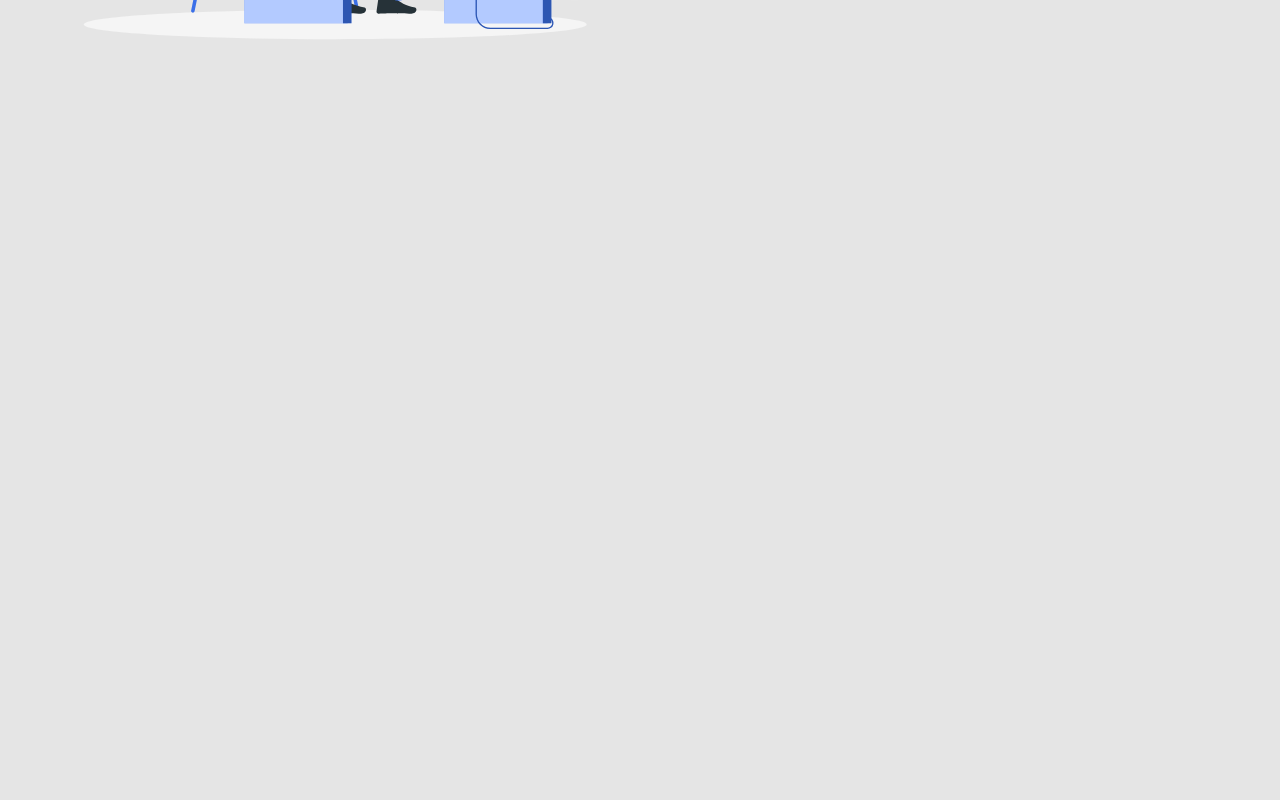
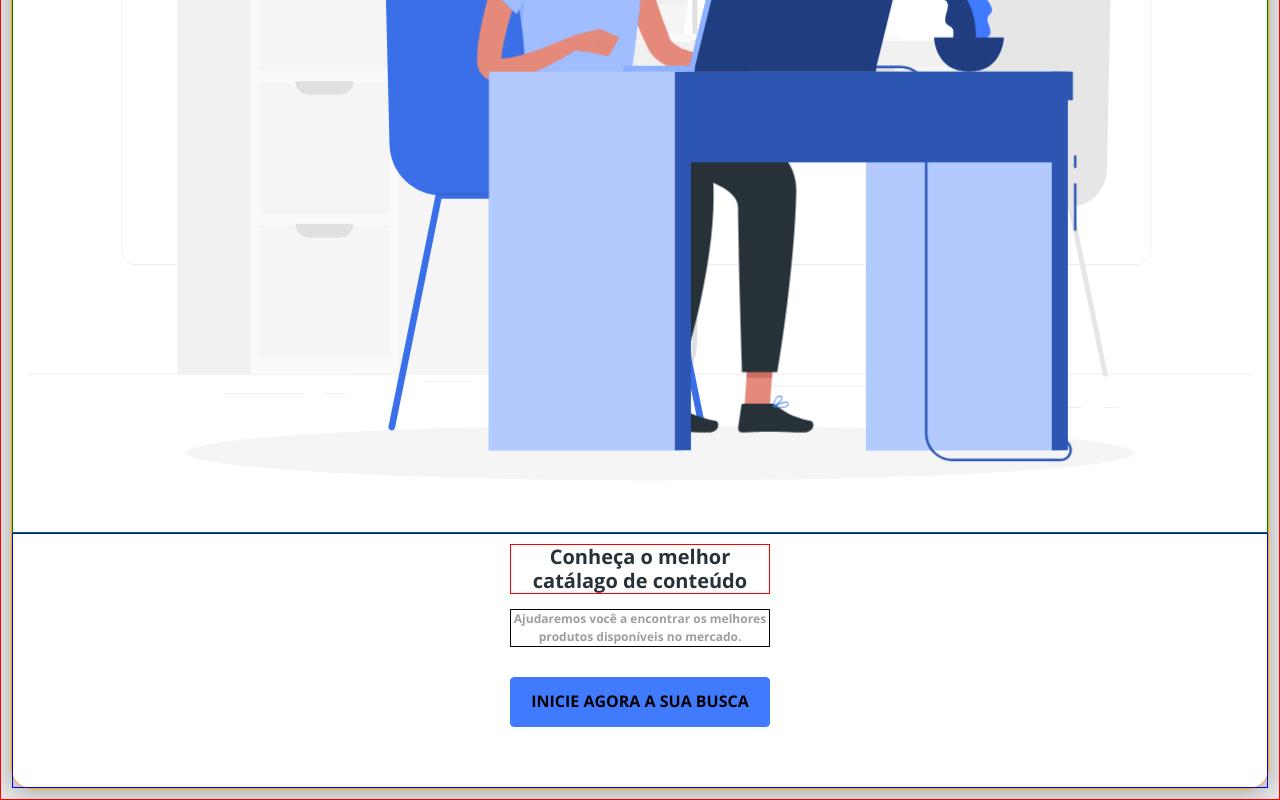
Before and after one commit to jopaulo666/dscatalog-bootcamp, a React (Create React App) app in the folder frontend/: page / in a window 1280 px wide. Shown: the part 560-1360 px from the top of the page. Before the commit the page ends 800 px from the top, so only its background shows below. Built offline with nearby package versions, Linux system fonts and the light colour scheme; the HTML template or start-up script is replaced by a standard one.

Commit message:
Finalizando o layout X-Small

```diff
--- /dev/null
+++ b/frontend/src/components/ButonIcon/index.tsx
@@ -0,0 +1,12 @@
+import './styles.css';
+
+const ButonIcon = () => {
+
+    return (
+        <button className="btn btn-primary btn-icon">
+            <h6>INICIE AGORA A SUA BUSCA</h6>
+        </button>
+    );
+}
+
+export default ButonIcon;
--- /dev/null
+++ b/frontend/src/components/ButonIcon/styles.css
@@ -0,0 +1,4 @@
+.btn-icon {
+    width: 260px;
+    height: 50px;
+}
--- a/frontend/src/pages/Home/index.tsx
+++ b/frontend/src/pages/Home/index.tsx
@@ -1,8 +1,9 @@
 import { ReactComponent as MainImage } from 'assets/images/main-image.svg';
 import Navbar from "components/Navbar";
+import './styles.css';
+import ButonIcon from 'components/ButonIcon';
 
 const Home = () => {
-
     return (
         <>
             <Navbar />
@@ -10,6 +11,8 @@
                 <div className="home-card">
                     <div className="home-content-container">
                         <h1>Conheça o melhor catálago de conteúdo</h1>
+                        <p>Ajudaremos você a encontrar os melhores produtos disponíveis no mercado.</p>
+                        <ButonIcon />
                     </div>
                     <div className="home-image-container">
                         <MainImage />
--- /dev/null
+++ b/frontend/src/pages/Home/styles.css
@@ -0,0 +1,48 @@
+.home-container {
+    padding: 10px;
+    font-size: 20px;
+    text-align: center;
+    border: 1px solid red;
+}
+
+.home-card {
+    display: flex;
+    flex-direction: column-reverse;
+    background-color: #FFF;
+    box-shadow: 0px 4px 20px 0px rgba(0, 0, 0, 0.25);
+    border-radius: 20px;
+    border: 1px solid orange;
+}
+
+.home-content-container {
+    display: flex;
+    flex-direction: column;
+    align-items: center;
+    padding: 10px 10px 60px 10px;
+    border: 1px solid blue;
+}
+
+.home-content-container h1 {
+    width: 260px;
+    font-size: 1em;
+    margin-bottom: 15px;
+    border: 1px solid red;
+}
+
+.home-content-container p {
+    width: 260px;
+    color: #9E9E9E;
+    font-size: 0.6em;
+    margin-bottom: 30px;
+    border: 1px solid black;
+}
+
+.home-image-container {
+    padding: 50px 15px;
+    border: 1px solid green;
+}
+
+.home-image-container svg {
+    width: 100%;
+    height: auto;
+}
```
